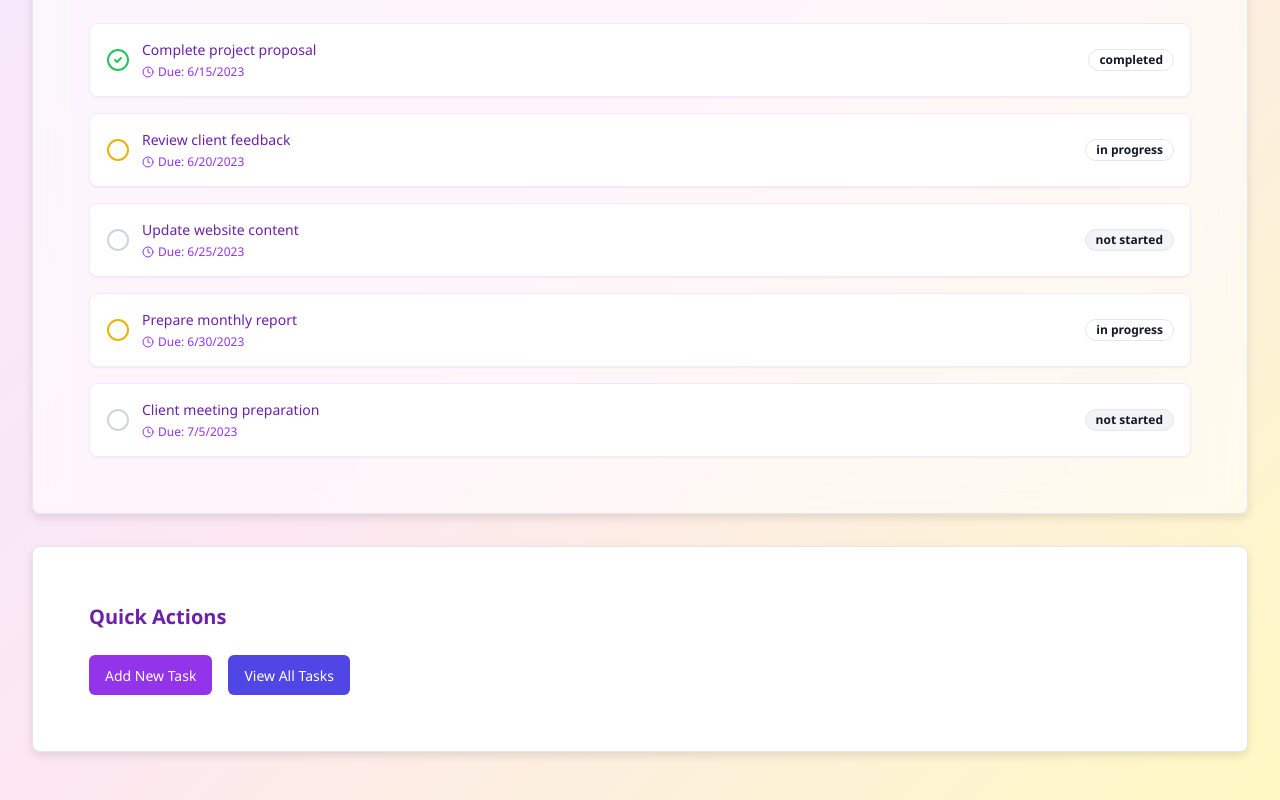
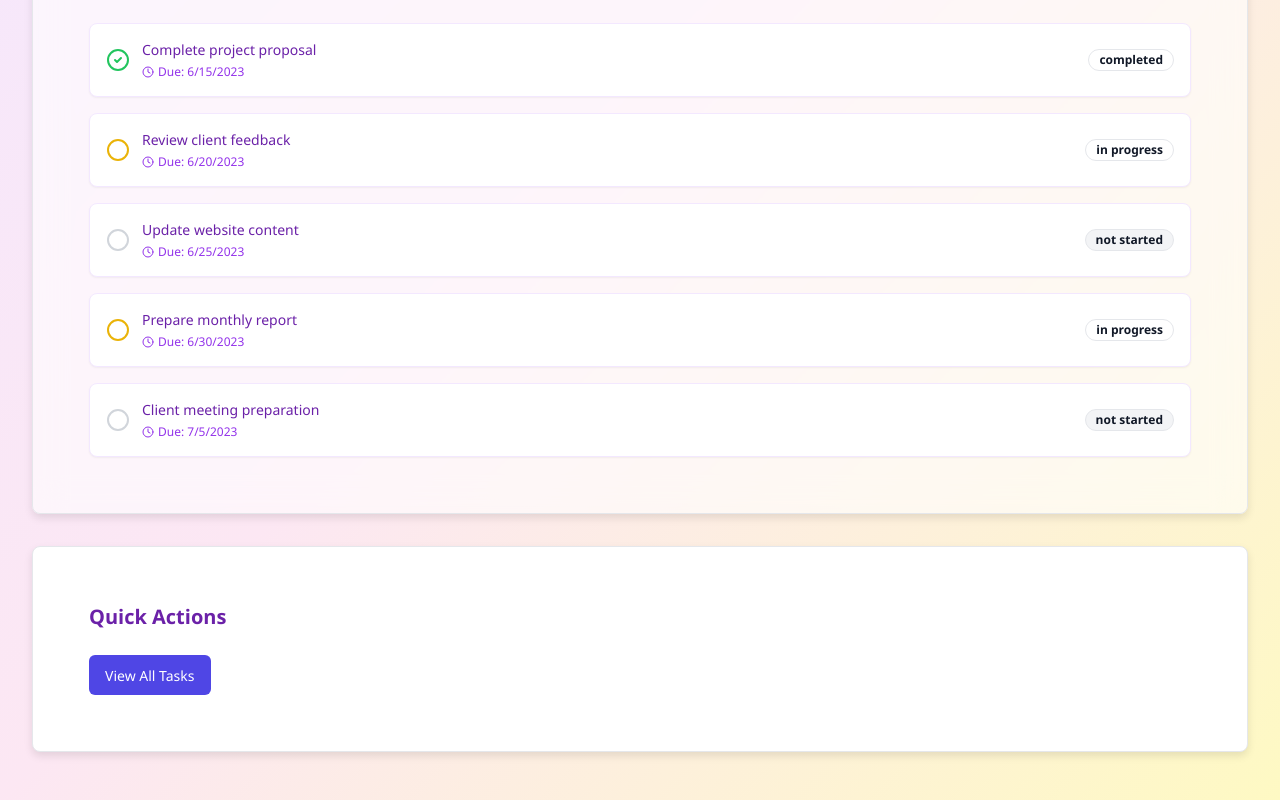
Before and after one commit to Raj-Kumar-Raj/Task_Tracker, a React (Vite) app: page /dashboard in a window 1280 px wide. Shown: the part 521-1321 px from the top of the page. Built offline with nearby package versions, Linux system fonts and the light colour scheme.

Commit message:
Update userdashboard.jsx

```diff
--- a/src/userdashboard.jsx
+++ b/src/userdashboard.jsx
@@ -114,7 +114,7 @@ export default function Dashboard({ isAdmin }) {
           </CardHeader>
           <CardContent>
             <div className="flex space-x-4">
-              <Button className="bg-purple-600 hover:bg-purple-700">Add New Task</Button>
+
               <Button variant="outline" className="border-purple-300 text-white-600 hover:bg-purple-200">View All Tasks</Button>
             </div>
           </CardContent>
```
